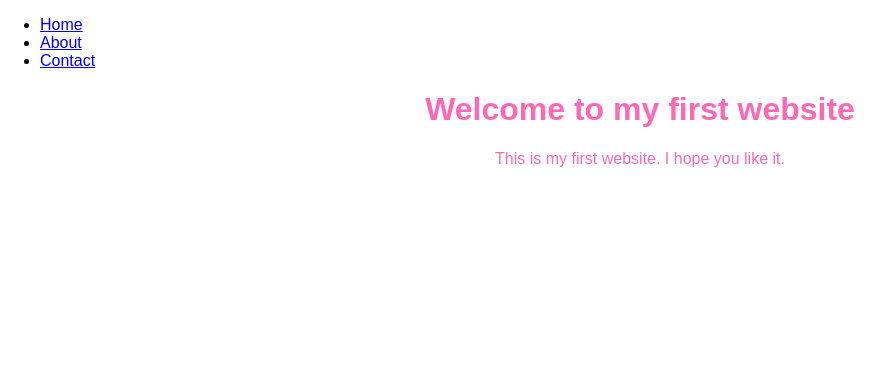
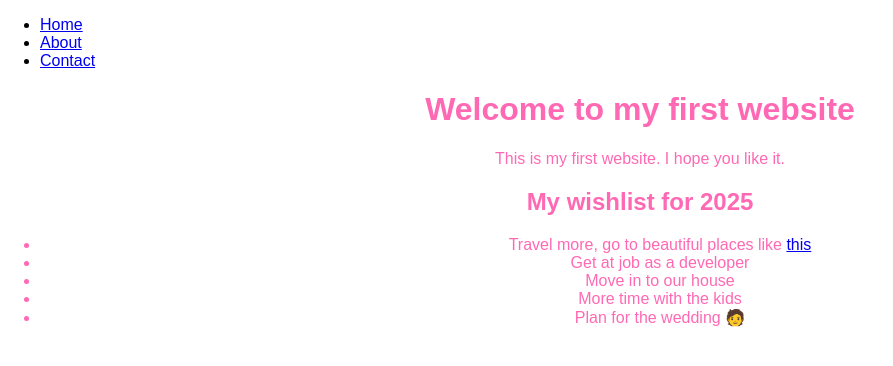
Before and after one commit to HeleneOden/FirstProject, a plain HTML site: page index.html in a window 1280 px wide. Shown: the whole page, without its empty margins (0-893 px from the left). Drawn offline with Linux system fonts and the light colour scheme.

Commit message:
update text

```diff
--- a/index.html
+++ b/index.html
@@ -23,7 +23,18 @@
   <h1>Welcome to my first website</h1>
   <p>This is my first website. I hope you like it.</p>
 
+  <h2>My wishlist for 2025</h2> <!--  This is my list for thing i wanna do in 2025-->
+
+  <ul>
+    <li>Travel more, go to beautiful places like <a href ="https://sv.wikipedia.org/wiki/Alperna" alt="Alperna">this</a></li>
+    <li>Get at job as a developer</li>
+    <li>Move in to our house</li>
+    <li>More time with the kids</li>
+    <li>Plan for the wedding 🧑</li>
+  </ul>
   </div>
+
+
 
 </main>
 
```
